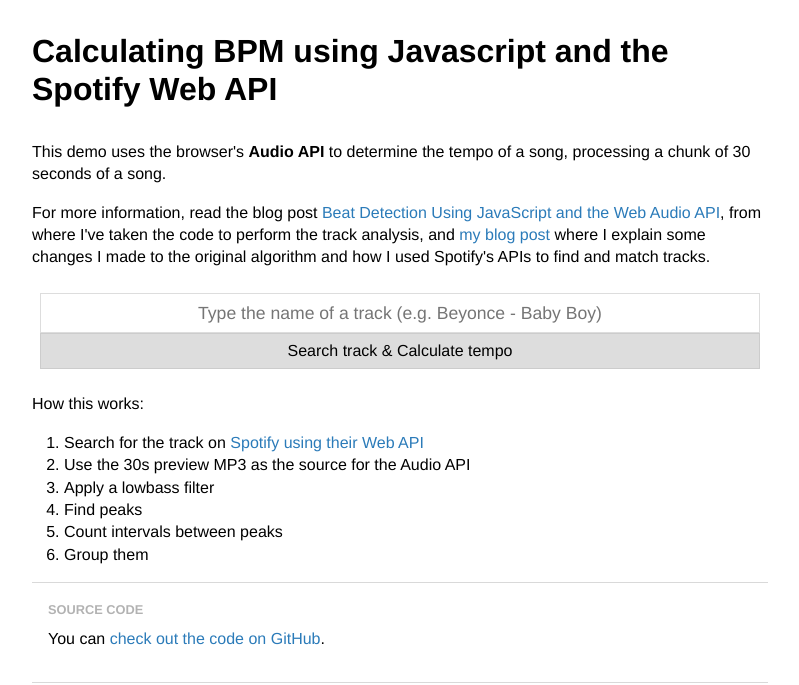
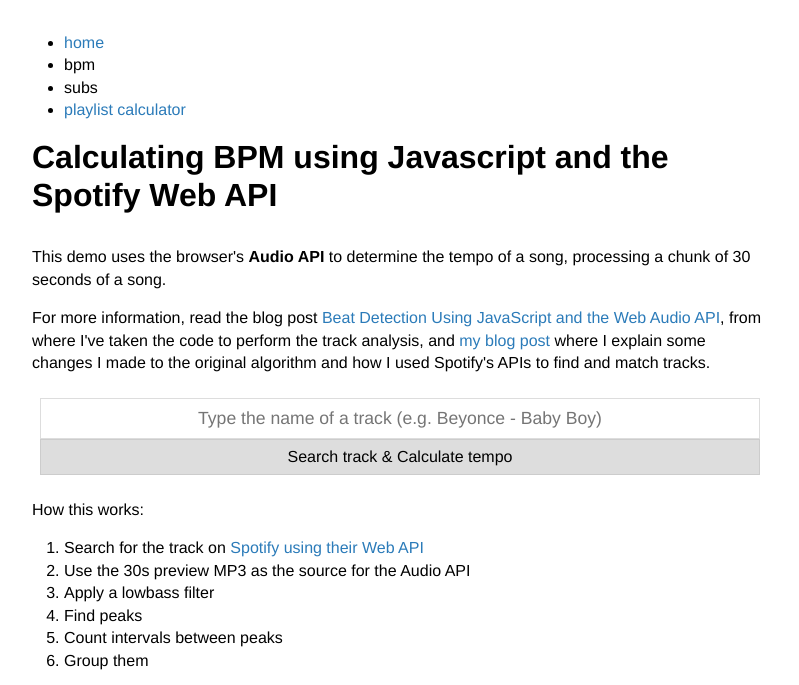
Before and after one commit to abacksch/ali_back_beats, a plain HTML site: page index.html in a window 1280 px wide. Shown: the top 685 px of the page, without its empty margins (240-1039 px from the left). Drawn offline with Linux system fonts and the light colour scheme; no server answers.

Commit message:
Add files via upload

```diff
--- a/index.html
+++ b/index.html
@@ -13,6 +13,12 @@
 	    	<link rel="canonical" href="https://jmperezperez.com/beats-audio-api/" />
 	</head>
 	<body>
+		<ul>
+			<li><a href="#home">home</a></li>
+			<li><a href="#BPM"></a>bpm</li>
+			<li><a href="#SUBS"></a>subs</li>
+			<li><a href="#PLAYLIST CALC">playlist calculator</a></li>
+		</ul>
 		<script type="text/javascript">
     	var _gaq=_gaq||[];_gaq.push(["_setAccount","UA-39254352-1"]);_gaq.push(["_trackPageview"]);(function(){var a=document.createElement("script");a.type="text/javascript";a.async=!0;a.src="https://www.google-analytics.com/ga.js";var b=document.getElementsByTagName("script")[0];b.parentNode.insertBefore(a,b)})()
     	</script>
```
